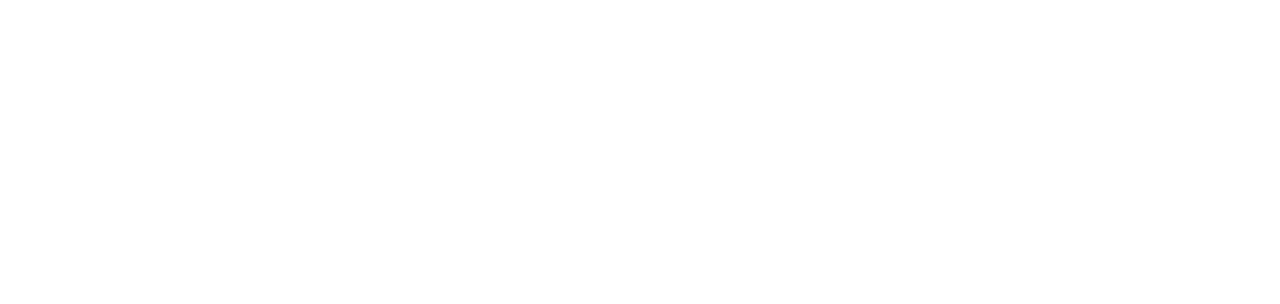
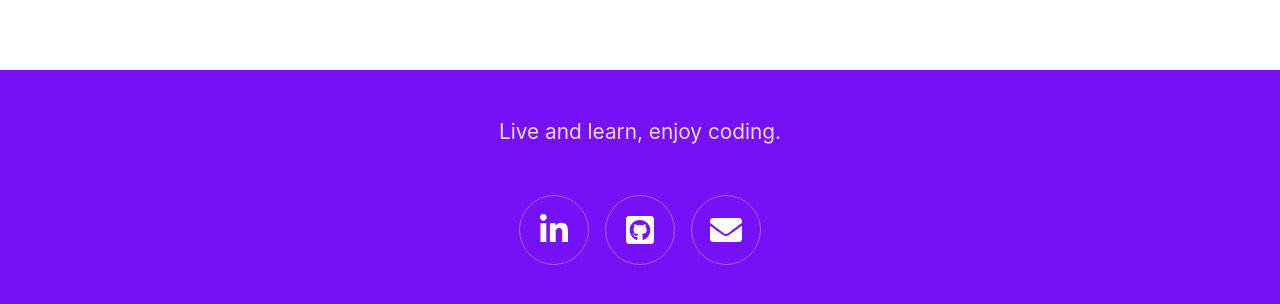
Before and after one commit to jeffagregado/portfoliov2, a Next.js app: page / in a window 1280 px wide. Shown: the part 2637-2941 px from the top of the page. Before the commit the page ends 2579 px from the top, so only its background shows below. Built offline with nearby package versions, Linux system fonts and the light colour scheme.

Commit message:
added footer & update style

```diff
--- a/package.json
+++ b/package.json
@@ -20,6 +20,11 @@
   },
   "devDependencies": {
     "@babel/core": "^7.13.15",
+    "@fortawesome/fontawesome-svg-core": "^1.2.35",
+    "@fortawesome/free-brands-svg-icons": "^5.15.3",
+    "@fortawesome/free-regular-svg-icons": "^5.15.3",
+    "@fortawesome/free-solid-svg-icons": "^5.15.3",
+    "@fortawesome/react-fontawesome": "^0.1.14",
     "@testing-library/dom": "^7.30.3",
     "@testing-library/jest-dom": "^5.11.10",
     "@testing-library/react": "^11.2.6",
--- a/pages/_app.tsx
+++ b/pages/_app.tsx
@@ -1,8 +1,12 @@
 import { AppProps } from 'next/app'
 import Layout from '../components/Layout'
+import '@fortawesome/fontawesome-svg-core/styles.css'
+import { config } from '@fortawesome/fontawesome-svg-core'
+import '../src/fontawesome'
 import '../styles/globals.scss'
 
 function MyApp({ Component, pageProps }: AppProps) {
+  config.autoAddCss = false
   return (
     <Layout>
       <Component {...pageProps} />
--- a/pages/index.tsx
+++ b/pages/index.tsx
@@ -3,6 +3,13 @@
 import sectionStyle from '../styles/Section.module.scss'
 import Button from '../components/Button'
 import cardStyle from '../styles/Card.module.scss'
+import { FontAwesomeIcon } from '@fortawesome/react-fontawesome'
+/* import {
+  faTwitterSquare,
+  faLinkedinIn,
+  faGithubSquare,
+} from '@fortawesome/free-brands-svg-icons'
+import { faEnvelope } from '@fortawesome/free-solid-svg-icons' */
 
 type projectsType = {
   id: number
@@ -42,6 +49,7 @@
   ]
   return (
     <>
+      {/* Hero */}
       <Container className={`${sectionStyle.section} ${sectionStyle.sectHome}`}>
         <section className={sectionStyle['sectHome-hero']}>
           <h1>Front-End Web Developer</h1>
@@ -52,6 +60,7 @@
         </section>
       </Container>
 
+      {/* Intro */}
       <section className={`${sectionStyle.section} ${sectionStyle.sectIntro}`}>
         <Container className={sectionStyle['sectIntro-intro']}>
           <div>
@@ -67,6 +76,7 @@
         </Container>
       </section>
 
+      {/* Experience */}
       <section
         id="skills"
         className={`${sectionStyle.section} ${sectionStyle.sectSkills}`}
@@ -113,6 +123,7 @@
         </Container>
       </section>
 
+      {/* Projects */}
       <section
         id="projects"
         className={`${sectionStyle.section} ${sectionStyle.sectWorks}`}
@@ -138,6 +149,28 @@
           </div>
         </Container>
       </section>
+
+      {/* External */}
+      <footer
+        className={`${sectionStyle.section} ${sectionStyle['section-external']}`}
+      >
+        <Container>
+          <div className={sectionStyle['external-info']}>
+            <h2>Live and learn, enjoy coding.</h2>
+            <div className={sectionStyle['external-lists']}>
+              <a href="" className={sectionStyle['external-icon']}>
+                <FontAwesomeIcon icon={['fab', 'linkedin-in']} size="2x" />
+              </a>
+              <a href="" className={sectionStyle['external-icon']}>
+                <FontAwesomeIcon icon={['fab', 'github-square']} size="2x" />
+              </a>
+              <a href="" className={sectionStyle['external-icon']}>
+                <FontAwesomeIcon icon={['fas', 'envelope']} size="2x" />
+              </a>
+            </div>
+          </div>
+        </Container>
+      </footer>
     </>
   )
 }
--- /dev/null
+++ b/src/fontawesome.js
@@ -0,0 +1,10 @@
+import { library } from '@fortawesome/fontawesome-svg-core'
+
+import {
+  faTwitterSquare,
+  faLinkedinIn,
+  faGithubSquare,
+} from '@fortawesome/free-brands-svg-icons'
+import { faEnvelope } from '@fortawesome/free-solid-svg-icons'
+
+library.add(faTwitterSquare, faLinkedinIn, faGithubSquare, faEnvelope)
--- a/styles/Section.module.scss
+++ b/styles/Section.module.scss
@@ -105,4 +105,48 @@
       gap: 1em;
     }
   }
+
+  &.section-external {
+    height: 30vh;
+    background-color: $primary;
+    margin-bottom: 0;
+    margin-top: 10em;
+
+    .external-info {
+      display: flex;
+      flex-direction: column;
+      justify-content: center;
+      align-items: center;
+      padding: 2em;
+
+      > h2 {
+        color: #e8dbf8;
+        @include font($fontSub);
+      }
+
+      > .external-lists {
+        display: flex;
+        color: white;
+        margin-top: 3em;
+        gap: 1em;
+
+        > .external-icon {
+          display: flex;
+          justify-content: center;
+          align-items: center;
+          border: 1px solid #a363f7;
+          border-radius: 50%;
+          padding: 1em;
+          width: 70px;
+          height: 70px;
+          transition: 0.3s ease-in-out;
+
+          &:hover {
+            background-color: white;
+            color: $primary;
+          }
+        }
+      }
+    }
+  }
 }
```
Also changed, not shown: 1 other file (tests, documents, lock files or other folders).
